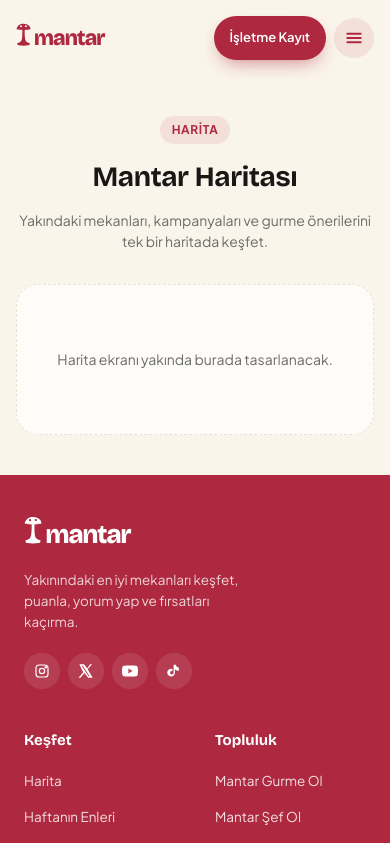
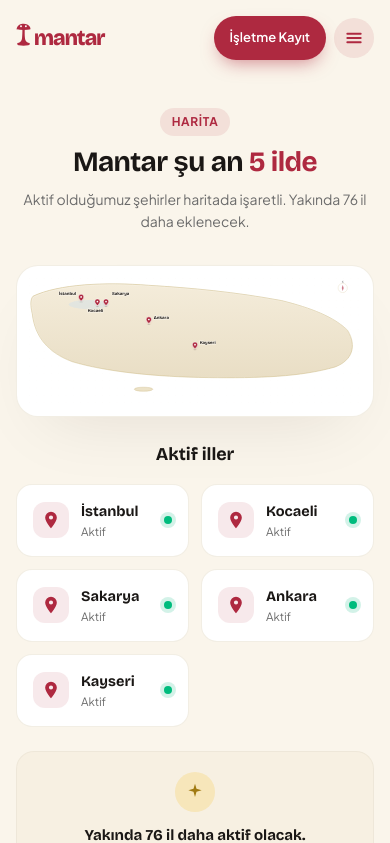
Before and after one commit to onurkv41-41/mantar, a Next.js app: page /harita in a window 390 px wide. Shown: the top 843 px of the page. Built offline with nearby package versions, Linux system fonts and the light colour scheme.

Commit message:
Build /harita page with stylized Turkey map and 5 active city pins

```diff
--- a/app/harita/page.tsx
+++ b/app/harita/page.tsx
@@ -3,33 +3,99 @@ import SiteFooter from "@/components/SiteFooter";
 
 export const metadata = {
   title: "Harita — Mantar",
-  description: "Mantar haritası üzerinde yakınındaki mekanları keşfet.",
+  description:
+    "Mantar'ın aktif olduğu illeri haritada keşfet. Şu anda 5 ilde — yakında daha fazlası.",
 };
+
+type City = {
+  name: string;
+  // viewBox 1000 x 380 koordinatları (lon→x, lat→y dönüşümü)
+  cx: number;
+  cy: number;
+  labelX?: number;
+  labelY?: number;
+  labelAnchor?: "start" | "middle" | "end";
+};
+
+const ACTIVE_CITIES: City[] = [
+  { name: "İstanbul", cx: 157, cy: 63, labelX: 142, labelY: 50, labelAnchor: "end" },
+  { name: "Kocaeli",  cx: 206, cy: 77, labelX: 200, labelY: 102, labelAnchor: "middle" },
+  { name: "Sakarya",  cx: 232, cy: 77, labelX: 250, labelY: 50, labelAnchor: "start" },
+  { name: "Ankara",   cx: 361, cy: 131, labelX: 376, labelY: 124, labelAnchor: "start" },
+  { name: "Kayseri",  cx: 500, cy: 207, labelX: 514, labelY: 200, labelAnchor: "start" },
+];
 
 export default function HaritaPage() {
   return (
     <div className="min-h-screen bg-mantar-cream">
       <Nav />
 
-      <main className="mx-auto max-w-[1280px] px-4 sm:px-8 py-10 sm:py-16">
-        <div className="text-center max-w-[640px] mx-auto">
+      <main className="mx-auto max-w-[1280px] px-4 sm:px-8 py-8 sm:py-12">
+        {/* Header */}
+        <div className="text-center max-w-[680px] mx-auto">
           <div className="inline-flex items-center gap-2 h-7 px-3 rounded-full bg-mantar-red/10 text-mantar-red text-[12px] font-bold tracking-[0.05em]">
             HARİTA
           </div>
-          <h1 className="mt-3 font-display text-[28px] sm:text-[40px] font-bold tracking-[-0.01em]">
-            Mantar Haritası
+          <h1 className="mt-3 font-display text-[28px] sm:text-[40px] lg:text-[48px] font-bold tracking-[-0.02em] leading-[1.05]">
+            Mantar şu an{" "}
+            <span className="text-mantar-red">{ACTIVE_CITIES.length} ilde</span>
           </h1>
-          <p className="mt-3 text-[14px] sm:text-[15.5px] text-mantar-muted">
-            Yakındaki mekanları, kampanyaları ve gurme önerilerini tek bir
-            haritada keşfet.
+          <p className="mt-3 text-[14px] sm:text-[16px] text-mantar-muted max-w-[560px] mx-auto leading-[1.55]">
+            Aktif olduğumuz şehirler haritada işaretli. Yakında {81 - ACTIVE_CITIES.length} il
+            daha eklenecek.
           </p>
         </div>
 
-        {/* Placeholder map area — content to be designed */}
-        <div className="mt-8 sm:mt-10 rounded-[22px] sm:rounded-[28px] border border-dashed border-mantar-line bg-white/70 px-6 sm:px-10 py-16 sm:py-24 text-center">
-          <p className="text-[14px] text-mantar-muted">
-            Harita ekranı yakında burada tasarlanacak.
-          </p>
+        {/* Map card */}
+        <div className="mt-8 sm:mt-10 bg-white rounded-[22px] sm:rounded-[28px] border border-mantar-line/60 shadow-[0_30px_70px_-30px_rgba(30,10,15,0.1)] p-3 sm:p-6 lg:p-8">
+          <TurkeyMap />
+        </div>
+
+        {/* Active cities list */}
+        <div className="mt-6 sm:mt-8">
+          <h2 className="text-center font-display text-[18px] sm:text-[22px] font-bold tracking-[-0.005em] mb-4 sm:mb-5">
+            Aktif iller
+          </h2>
+          <div className="grid grid-cols-2 sm:grid-cols-3 lg:grid-cols-5 gap-3">
+            {ACTIVE_CITIES.map((c) => (
+              <div
+                key={c.name}
+                className="group relative bg-white rounded-2xl border border-mantar-line/60 px-4 py-4 flex items-center gap-3 hover:border-mantar-red/40 hover:shadow-[0_12px_24px_-16px_rgba(174,41,64,0.35)] transition"
+              >
+                <div className="relative h-9 w-9 rounded-xl bg-mantar-red/10 grid place-items-center flex-shrink-0">
+                  <PinIcon className="w-5 h-5 text-mantar-red" />
+                </div>
+                <div className="min-w-0 flex-1">
+                  <div className="font-display font-bold text-[14.5px] truncate">
+                    {c.name}
+                  </div>
+                  <div className="text-[11.5px] text-mantar-muted">
+                    Aktif
+                  </div>
+                </div>
+                <div className="h-2 w-2 rounded-full bg-emerald-500 shadow-[0_0_0_4px_rgba(16,185,129,0.18)]" aria-hidden />
+              </div>
+            ))}
+          </div>
+        </div>
+
+        {/* Coming soon strip */}
+        <div className="mt-6 sm:mt-8 rounded-[18px] sm:rounded-[22px] bg-mantar-cream-deep/55 border border-mantar-line/60 px-5 sm:px-7 py-5 flex flex-col sm:flex-row items-center gap-3 sm:gap-4 text-center sm:text-left">
+          <div className="h-10 w-10 rounded-full bg-mantar-gold/25 grid place-items-center flex-shrink-0">
+            <SparkIcon className="w-5 h-5 text-[var(--color-feat-top-ink)]" />
+          </div>
+          <div className="flex-1">
+            <div className="font-display font-bold text-[15px] sm:text-[16px] tracking-[-0.005em]">
+              Yakında {81 - ACTIVE_CITIES.length} il daha aktif olacak.
+            </div>
+            <div className="text-[12.5px] sm:text-[13px] text-mantar-muted mt-0.5">
+              Şehrini Mantar&apos;a getirmek istiyorsan{" "}
+              <a href="/iletisim" className="text-mantar-red font-semibold underline-offset-2 hover:underline">
+                bize yaz
+              </a>
+              .
+            </div>
+          </div>
         </div>
       </main>
 
@@ -37,3 +103,167 @@ export default function HaritaPage() {
     </div>
   );
 }
+
+/* ---------------------------------------------------
+   Turkey map SVG
+--------------------------------------------------- */
+function TurkeyMap() {
+  return (
+    <div className="relative w-full">
+      <svg
+        viewBox="0 0 1000 380"
+        className="w-full h-auto"
+        role="img"
+        aria-label="Mantar'ın aktif olduğu Türkiye illeri haritası"
+      >
+        <defs>
+          <linearGradient id="landFill" x1="0" y1="0" x2="0" y2="1">
+            <stop offset="0%" stopColor="#f4ecda" />
+            <stop offset="100%" stopColor="#e9dec5" />
+          </linearGradient>
+          <radialGradient id="pinPulse" cx="0.5" cy="0.5" r="0.5">
+            <stop offset="0%" stopColor="#ae2940" stopOpacity="0.45" />
+            <stop offset="60%" stopColor="#ae2940" stopOpacity="0.12" />
+            <stop offset="100%" stopColor="#ae2940" stopOpacity="0" />
+          </radialGradient>
+        </defs>
+
+        {/* Subtle grid backdrop */}
+        <pattern id="grid" width="22" height="22" patternUnits="userSpaceOnUse">
+          <circle cx="1" cy="1" r="0.7" fill="#cdb38a" opacity="0.18" />
+        </pattern>
+        <rect width="1000" height="380" fill="url(#grid)" />
+
+        {/* Turkey landmass — stylized smooth shape */}
+        <path
+          d="
+            M 12,55
+            C 90,18 230,12 360,22
+            C 490,30 620,42 760,68
+            C 850,90 920,118 960,158
+            C 988,205 974,248 922,268
+            C 818,298 692,302 540,300
+            C 380,298 230,282 130,252
+            C 58,225 18,178 10,108
+            C 4,82 4,65 12,55 Z
+          "
+          fill="url(#landFill)"
+          stroke="#d4c294"
+          strokeWidth="2"
+          strokeLinejoin="round"
+        />
+
+        {/* North Cyprus little blob (visual nicety) */}
+        <ellipse cx="345" cy="335" rx="28" ry="6" fill="#ece2c7" stroke="#d4c294" strokeWidth="1.4" />
+
+        {/* Province soft inner stroke for depth */}
+        <path
+          d="
+            M 12,55
+            C 90,18 230,12 360,22
+            C 490,30 620,42 760,68
+            C 850,90 920,118 960,158
+            C 988,205 974,248 922,268
+            C 818,298 692,302 540,300
+            C 380,298 230,282 130,252
+            C 58,225 18,178 10,108
+            C 4,82 4,65 12,55 Z
+          "
+          fill="none"
+          stroke="#fff"
+          strokeWidth="1.2"
+          strokeOpacity="0.6"
+          strokeLinejoin="round"
+          transform="translate(2,2)"
+        />
+
+        {/* Marmara water tint */}
+        <ellipse cx="180" cy="80" rx="60" ry="14" fill="#cfe1ec" opacity="0.45" />
+
+        {/* City pins */}
+        {ACTIVE_CITIES.map((c) => (
+          <CityPin key={c.name} city={c} />
+        ))}
+
+        {/* Compass indicator (top right) */}
+        <g transform="translate(945,30)" opacity="0.6">
+          <circle r="14" fill="#fff" stroke="#d4c294" strokeWidth="1.2" />
+          <path d="M 0,-9 L 3,0 L 0,9 L -3,0 Z" fill="#ae2940" />
+          <text y="-16" textAnchor="middle" fontSize="9" fill="#6b6b6b" fontWeight="700">
+            K
+          </text>
+        </g>
+      </svg>
+
+      {/* Pulse keyframes */}
+      <style>{`
+        @keyframes mapPulse {
+          0%   { transform: scale(0.6); opacity: 0.7; }
+          80%  { transform: scale(1.6); opacity: 0; }
+          100% { transform: scale(1.6); opacity: 0; }
+        }
+        .pin-pulse-a { animation: mapPulse 2.4s ease-out infinite; transform-origin: center; transform-box: fill-box; }
+        .pin-pulse-b { animation: mapPulse 2.4s ease-out infinite 1.2s; transform-origin: center; transform-box: fill-box; }
+        @media (prefers-reduced-motion: reduce) {
+          .pin-pulse-a, .pin-pulse-b { animation: none; opacity: 0.25; }
+        }
+      `}</style>
+    </div>
+  );
+}
+
+function CityPin({ city }: { city: City }) {
+  const { cx, cy, name, labelX, labelY, labelAnchor = "start" } = city;
+  return (
+    <g>
+      {/* Pulsing rings */}
+      <circle cx={cx} cy={cy} r={10} fill="url(#pinPulse)" className="pin-pulse-a" />
+      <circle cx={cx} cy={cy} r={10} fill="url(#pinPulse)" className="pin-pulse-b" />
+
+      {/* Pin shadow */}
+      <ellipse cx={cx} cy={cy + 9} rx="5" ry="1.4" fill="#000" opacity="0.18" />
+
+      {/* Pin body (teardrop) */}
+      <path
+        d={`M ${cx},${cy - 14} c -5,0 -8,4 -8,8 c 0,5.5 8,12 8,12 s 8,-6.5 8,-12 c 0,-4 -3,-8 -8,-8 z`}
+        fill="#ae2940"
+        stroke="#fff"
+        strokeWidth="1.5"
+      />
+      {/* Pin inner dot */}
+      <circle cx={cx} cy={cy - 6} r="2.6" fill="#fff" />
+
+      {/* Label with halo */}
+      <text
+        x={labelX ?? cx + 12}
+        y={labelY ?? cy - 12}
+        textAnchor={labelAnchor}
+        fontSize="13"
+        fontWeight="700"
+        fill="#1a1715"
+        stroke="#faf5eb"
+        strokeWidth="3.5"
+        paintOrder="stroke"
+        style={{ fontFamily: "var(--font-display)" }}
+      >
+        {name}
+      </text>
+    </g>
+  );
+}
+
+/* ---------- icons ---------- */
+function PinIcon({ className = "w-5 h-5" }: { className?: string }) {
+  return (
+    <svg viewBox="0 0 24 24" className={className} fill="currentColor" aria-hidden>
+      <path d="M12 2a7 7 0 00-7 7c0 5 7 13 7 13s7-8 7-13a7 7 0 00-7-7zm0 9.5A2.5 2.5 0 1112 6.5a2.5 2.5 0 010 5z" />
+    </svg>
+  );
+}
+function SparkIcon({ className = "w-5 h-5" }: { className?: string }) {
+  return (
+    <svg viewBox="0 0 24 24" className={className} fill="currentColor" aria-hidden>
+      <path d="M12 2l1.8 6.2L20 10l-6.2 1.8L12 18l-1.8-6.2L4 10l6.2-1.8L12 2z" />
+    </svg>
+  );
+}
```
